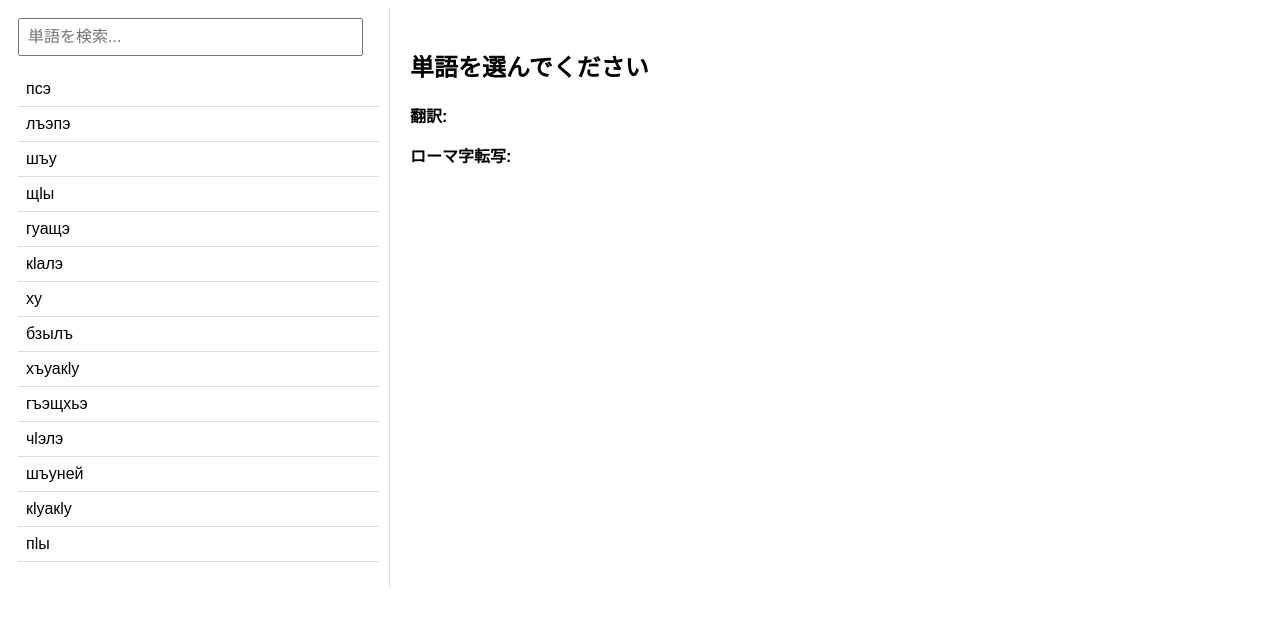
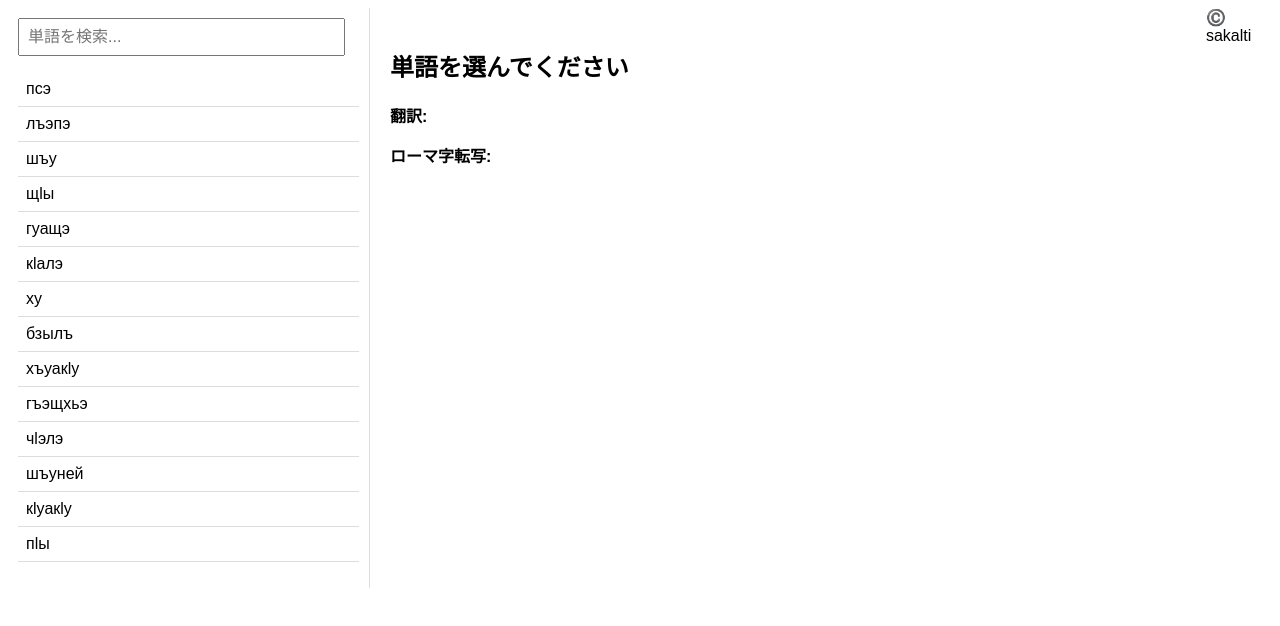
Before and after one commit to sakaltcommunity/Adyghe-dic-, a plain HTML site: page index.html in a window 1280 px wide. Drawn offline with Linux system fonts and the light colour scheme.

Commit message:
Update index.html

```diff
--- a/index.html
+++ b/index.html
@@ -60,7 +60,9 @@
             <p><strong>ローマ字転写:</strong> <span id="transliteration"></span></p>
         </div>
     </div>
-
+    <footer>
+        ©️ sakalti
+    </footer>
     <script src="dictionary.js"></script>
     <script>
         document.addEventListener('DOMContentLoaded', function () {
```
